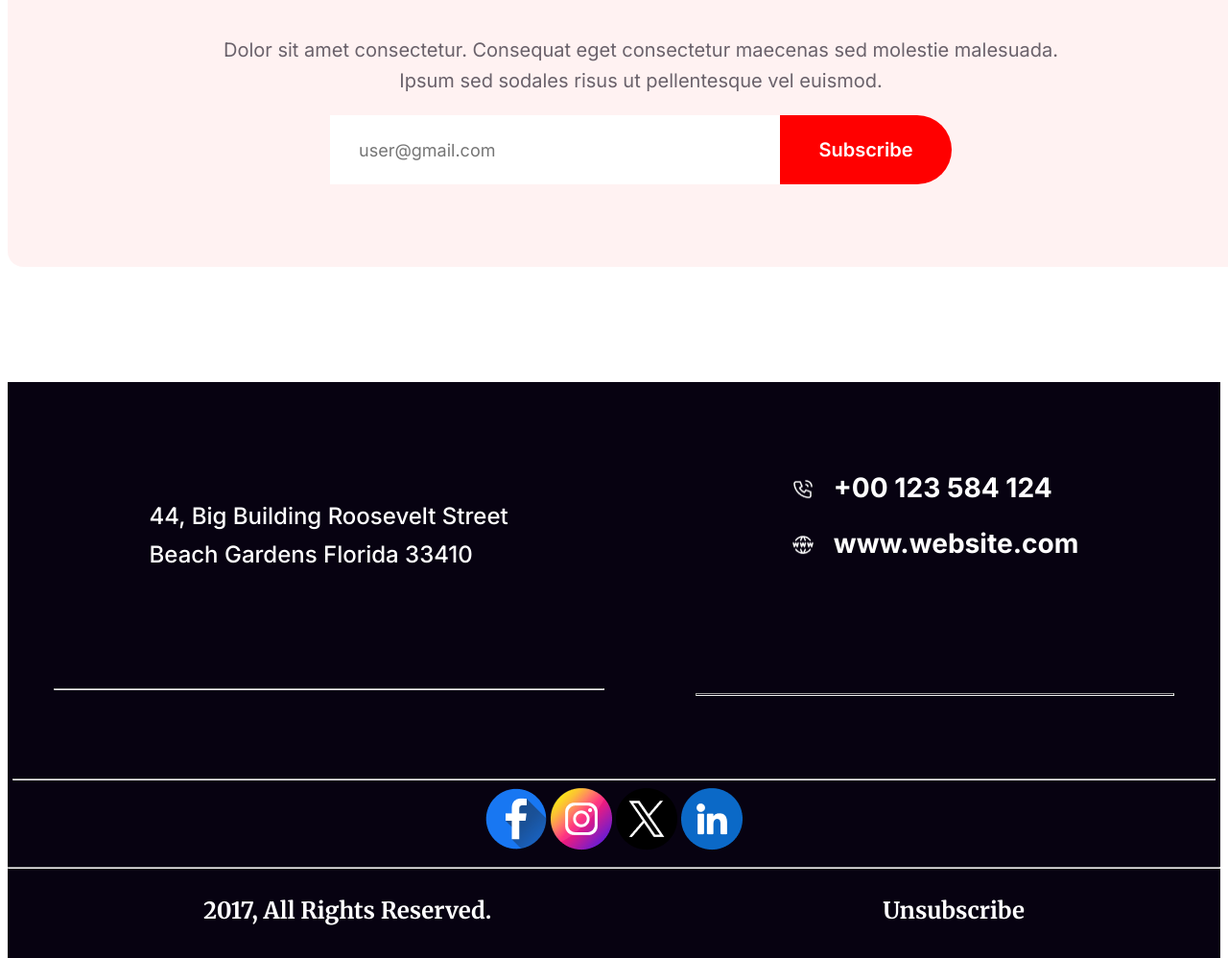
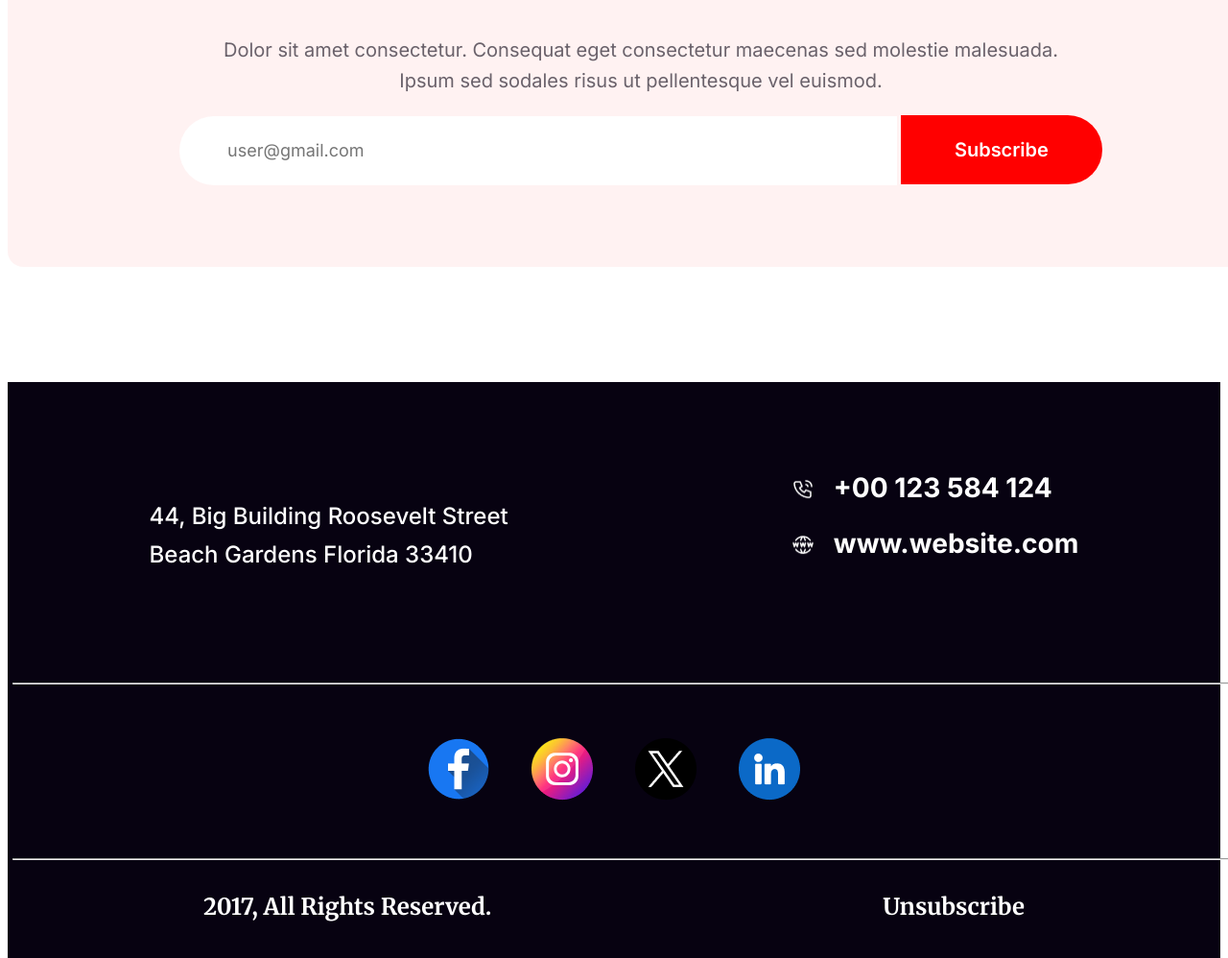
Before and after one commit to Sohanur20/new-year-assignment-01, a plain HTML site: page index.html in a window 1280 px wide. Shown: the part 6277-7275 px from the top of the page at 96% size. Drawn offline with Linux system fonts and the light colour scheme.

Commit message:
assignment complete

```diff
--- a/index.html
+++ b/index.html
@@ -14,6 +14,8 @@
 
     <title>HAPPY NEW YEAR </title>
 </head>
+
+
 
 <body>
 
@@ -204,7 +206,7 @@
                 <div>
                  <h2 class="title-footer">44, Big Building Roosevelt Street <br>
                      Beach Gardens Florida 33410</h2>
-                     <hr>
+
                 </div>
 
 
@@ -221,7 +223,7 @@
 
 
                              </div>
-                             <hr class="hr">
+
 
                          </div>
 
@@ -231,13 +233,19 @@
     <!-- icon -->
 
     <div class="icon">
-        <hr>
-        <img src="./asset/Facebook.png" alt="">
-        <img src="./asset/Instagram.png" alt="">
-        <img src="./asset/Twitter.png" alt="">
-        <img src="./asset/Linkedin.png" alt="">
+        <hr class="hr">
+        <div class="icon-alls">
+            <img src="./asset/Facebook.png" alt="">
+            <img src="./asset/Instagram.png" alt="">
+            <img src="./asset/Twitter.png" alt="">
+            <img src="./asset/Linkedin.png" alt="">
+        </div>
+
+
+
+        <hr class="hr">
     </div>
-    <hr>
+
     <div class="copyright">
         <h2>2017, All Rights Reserved.</h2>
        <h2>Unsubscribe</h2>
--- a/styles.css
+++ b/styles.css
@@ -371,6 +371,7 @@ time {
     margin-bottom: 20px;
     cursor: pointer;
 
+
 }
 
 
@@ -424,25 +425,18 @@ time {
 
 
 
-.input-container {
 
-    width: 648px;
-    height: 72px;
-    border-radius: 50px;
-    background: #FFF;
-    margin: auto;
-    margin-top: 15px;
-    display: flex;
-
-}
 
 .subs-input {
     color: rgba(7, 2, 17, 0.30);
     font-family: Inter;
     font-size: 18px;
     font-weight: 400;
-    padding: 30px;
+  padding: 0 50px ;
+    height: 72px;
     border: none;
+    border-radius: 50px 0  0 50px;
+    width: 648px;
 
 }
 
@@ -457,7 +451,8 @@ time {
     font-size: 20px;
     font-weight: 600;
     text-transform: capitalize;
-    margin-left: 150px;
+    /* margin-left: 150px; */
+
 cursor: pointer;
 
 }
@@ -505,15 +500,32 @@ cursor: pointer;
 
 .hr{
 
-height: 1px;
+    width: 1300px;
+
+
+}
+
+.icon-alls{
+
+   padding: 48px;
+
+
+}
+
+.icon-alls img{
+    padding: 0 20px;
+    cursor: pointer;
+
 }
 
 .icon{
 
     text-align: center;
     padding: 5px;
-    margin-top: -200px;
+    margin-top: -300px;
 }
+
+
 .copyright{
     color: white;
     display: flex;
```
